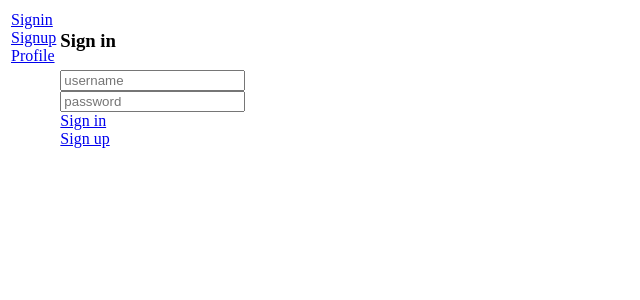
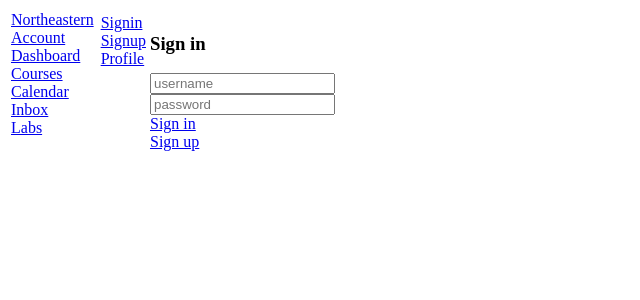
Before and after one commit to ellapitts/kambaz-next-js, a Next.js app: page /Account/Signin in a window 1280 px wide. Shown: the top 300 px of the page, without its empty margins (0-640 px from the left). Built offline with nearby package versions, Linux system fonts and the light colour scheme.

Commit message:
Fix: add back layout.tsx

```diff
--- /dev/null
+++ b/src/app/(Kambaz)/layout.tsx
@@ -0,0 +1,22 @@
+import { ReactNode } from "react";
+import KambazNavigation from "./navigation";
+export default function KambazLayout({
+  children,
+}: Readonly<{ children: ReactNode }>) {
+  return (
+    <table>
+      <tbody>
+        <tr>
+          <td valign="top" width="200">
+            {" "}
+            <KambazNavigation />{" "}
+          </td>
+          <td valign="top" width="100%">
+            {" "}
+            {children}{" "}
+          </td>
+        </tr>
+      </tbody>
+    </table>
+  );
+}
```
